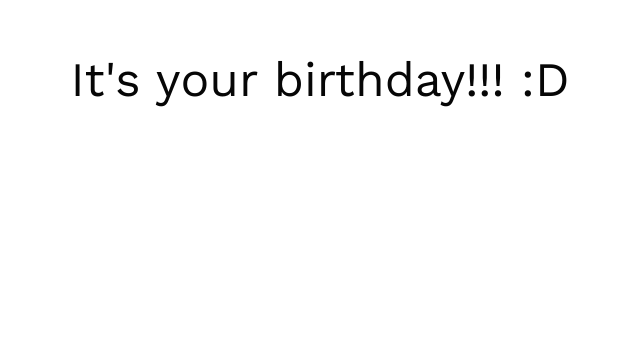
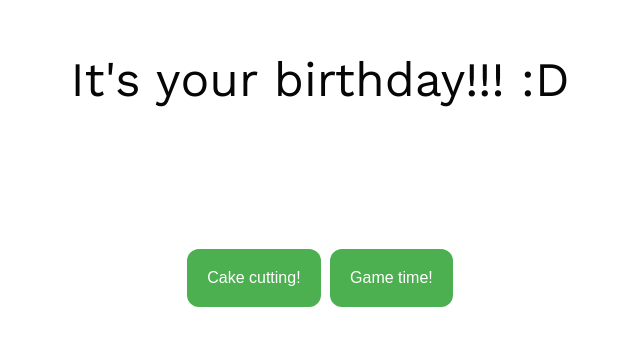
Before and after one commit to jainamritanshu/budday2021, a website: page happy-birthday/index.html in a window 1280 px wide. Shown: the part 157-502 px from the top of the page, without its empty margins (320-960 px from the left). Drawn offline with nearby package versions, Linux system fonts and the light colour scheme.

Commit message:
added buttons

```diff
--- a/happy-birthday/index.html
+++ b/happy-birthday/index.html
@@ -9,6 +9,26 @@
   <link href="https://fonts.googleapis.com/css?family=Work+Sans:300,400" rel="stylesheet">
   <link rel="shortcut icon" type="image/png" href="img/favicon.png" />
   <link rel="stylesheet" href="style/style.css">
+	<style>
+	.button {
+	  background-color: #4CAF50; /* Green */
+	  border: none;
+	  color: white;
+	  padding: 20px;
+	  text-align: center;
+	  text-decoration: none;
+	  display: inline-block;
+	  font-size: 16px;
+	  margin: 4px 2px;
+	  cursor: pointer;
+	}
+
+	.button1 {border-radius: 2px;}
+	.button2 {border-radius: 4px;}
+	.button3 {border-radius: 8px;}
+	.button4 {border-radius: 12px;}
+	.button5 {border-radius: 50%;}
+	</style>
 </head>
 
 <body>
@@ -120,6 +140,8 @@
       <p>Okay, now come back and tell me if you liked it.</p>
       <p id="replay">Or click, if you want to watch it again.</p>
       <p class="last-smile">:)</p>
+      <button onclick="location.href='https://happybuddayaditi.com/'" class="button button4">Cake cutting!<a></a></button>
+      <button onclick="location.href='https://happybuddayaditi.com/game/'" class="button button4">Game time!</button>
     </div>
   </div>
 </body>
```
Also changed, not shown: game/game.html (+2 -2 lines).
